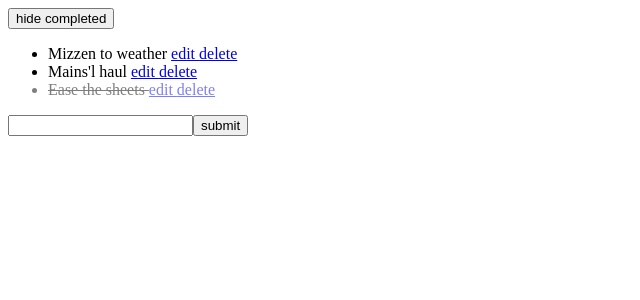
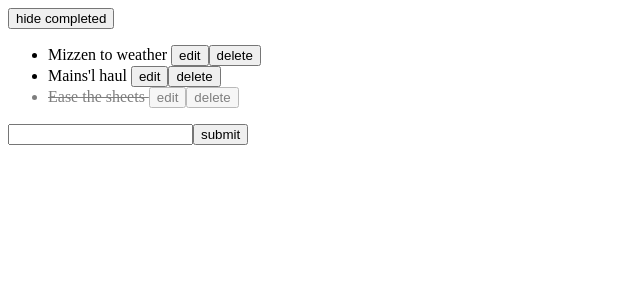
Before and after one commit to garden-nomes/vue-todo, a Vue app: page / in a window 1280 px wide. Shown: the top 300 px of the page, without its empty margins (0-640 px from the left). Built offline with nearby package versions, Linux system fonts and the light colour scheme.

Commit message:
refactor TodoItem html

```diff
--- a/src/components/TodoItem.vue
+++ b/src/components/TodoItem.vue
@@ -1,6 +1,9 @@
 <template>
   <li :class="{ 'todo-item': true, 'todo-item_done': todo.done }">
-    <input v-if="editing" v-model="todo.name" />
+    <form v-if="editing" @submit.prevent="editing = false">
+      <input v-model="todo.name" />
+      <button type="submit">done</button>
+    </form>
 
     <template v-else>
       <span
@@ -11,31 +14,12 @@
       </span>
     </template>
 
-    <span class="todo-item--toolbar">
-      <a
-        class="todo-item--toolbar--button"
-        href="#"
-        v-if="!editing"
-        @click.prevent="editing = true"
-      >
-        edit
-      </a>
-      <a
-        class="todo-item--toolbar--button"
-        href="#"
-        v-if="editing"
-        @click.prevent="editing = false"
-      >
-        done
-      </a>
-      <a
-        class="todo-item--toolbar--button"
-        href="#"
-        @click.prevent="$emit('delete', todo.id)"
-      >
-        delete
-      </a>
-    </span>
+    <button type="button" v-if="!editing" @click="editing = true">
+      edit
+    </button>
+    <button type="button" v-if="!editing" @click="$emit('delete', todo.id)">
+      delete
+    </button>
   </li>
 </template>
 
```
